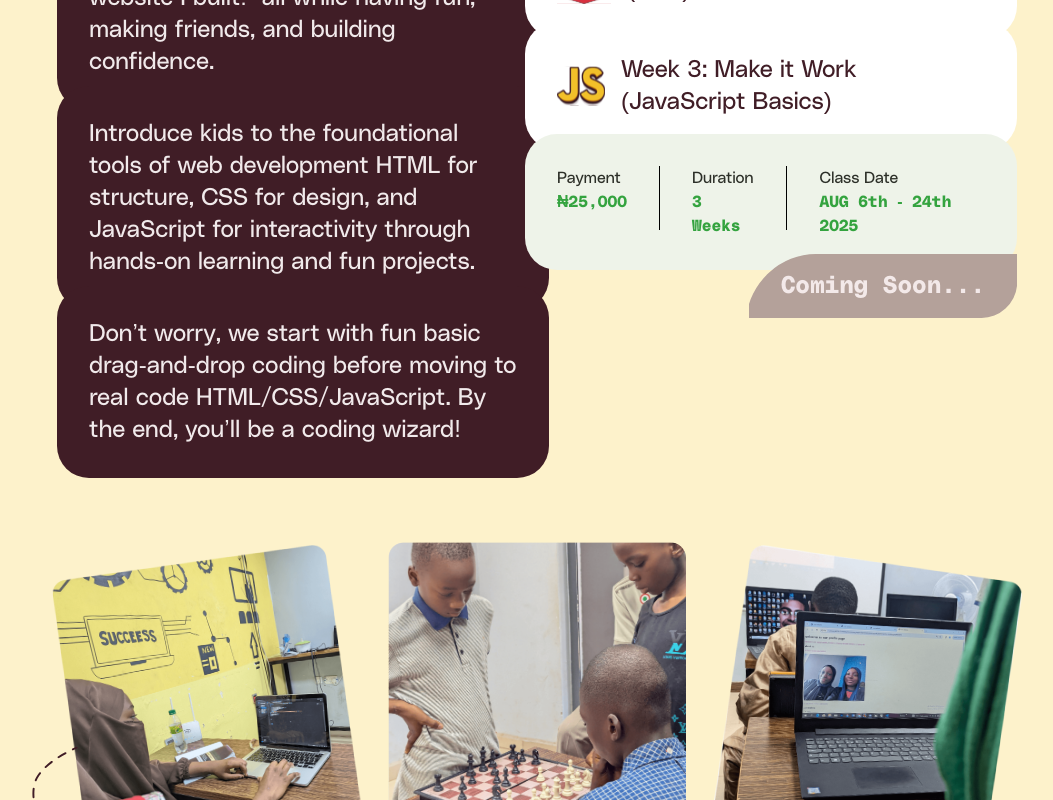
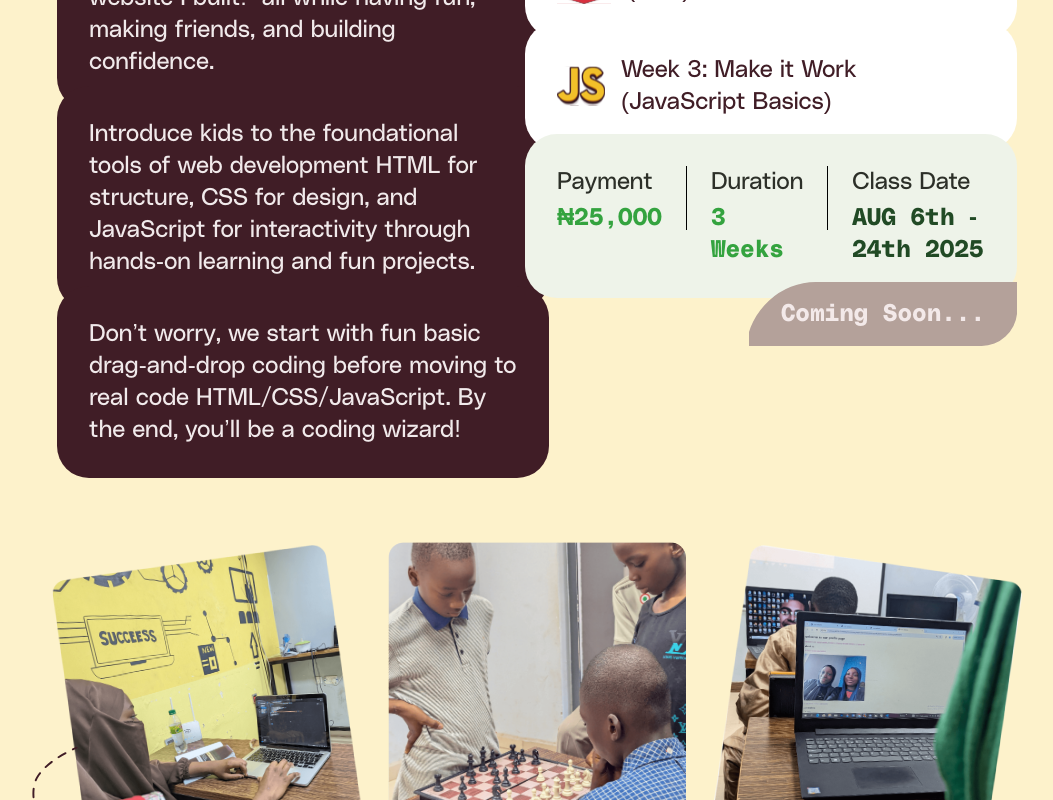
Before and after one commit to MubarakAliyu/kidsintech-web, a Next.js app: page / in a window 1280 px wide. Shown: the part 2520-3320 px from the top of the page, without its empty margins (103-1156 px from the left). Built offline with nearby package versions, Linux system fonts and the light colour scheme.

Commit message:
fixing the correction..

```diff
--- a/src/components/Footer.jsx
+++ b/src/components/Footer.jsx
@@ -56,7 +56,7 @@ const Footer = () => {
           <div className=" hidden md:block border-l border-white h-[120px]"></div>
 
           {/* Navigation Links */}
-          <div className="flex flex-col gap-2 self-start">
+          <div className="flex flex-col gap-2 self-start items-start">
             <Link href="/" className="text-white hover:text-yellow-400 transition-colors">
               Home
             </Link>
@@ -94,7 +94,7 @@ const Footer = () => {
         {/* Bottom Section */}
         <div className="flex flex-col md:flex-row items-start lg:items-center justify-between gap-8">
           {/* Copyright */}
-          <div className="text-sm text-gray-300">COPYRIGHT 2025 ALL RIGHTS RESERVED KIDS IN TECH</div>
+          <div className="text-2xl text-white">COPYRIGHT 2025 ALL RIGHTS RESERVED KIDS IN TECH</div>
 
           {/* Social Media Icons */}
           <div className="flex items-start justify-center gap-6">
--- a/src/components/Header.jsx
+++ b/src/components/Header.jsx
@@ -245,11 +245,11 @@ const Header = () => {
 
               {/* Mobile Nav Links */}
               <nav className="mt-2">
-                <div className="flex flex-col gap-5">
+                <div className="flex flex-col gap-8">
                   <Link
                     href="/"
                     onClick={toggleMenu}
-                    className={`flex items-center gap-2 font-semibold transition-colors ${
+                    className={`flex items-center gap-2 font-normal transition-colors ${
                       pathname === "/" ? "text-[#0F766E]" : "text-[#2D2124]"
                     }`}
                   >
@@ -262,7 +262,7 @@ const Header = () => {
                       scrollOrNavigate("coding-bootcamp");
                       toggleMenu();
                     }}
-                    className={`flex items-center gap-2 font-semibold transition-colors ${
+                    className={`flex items-center gap-2 font-normal transition-colors ${
                       isSectionActive("coding-bootcamp") ? "text-[#0F766E]" : "text-[#2D2124]"
                     }`}
                   >
@@ -275,7 +275,7 @@ const Header = () => {
                       scrollOrNavigate("design-stem");
                       toggleMenu();
                     }}
-                    className={`flex items-center gap-2 font-semibold transition-colors ${
+                    className={`flex items-center gap-2 font-normal transition-colors ${
                       isSectionActive("design-stem") ? "text-[#0F766E]" : "text-[#2D2124]"
                     }`}
                   >
@@ -285,7 +285,7 @@ const Header = () => {
                   <Link
                     href="/gallery"
                     onClick={toggleMenu}
-                    className={`flex items-center gap-2 font-semibold transition-colors ${
+                    className={`flex items-center gap-2 font-normal transition-colors ${
                       pathname === "/gallery" ? "text-[#0F766E]" : "text-[#2D2124]"
                     }`}
                   >
@@ -295,7 +295,7 @@ const Header = () => {
                   <Link
                     href="/about-us"
                     onClick={toggleMenu}
-                    className={`flex items-center gap-2 font-semibold transition-colors ${
+                    className={`flex items-center gap-2 font-normal transition-colors ${
                       pathname === "/about-us" ? "text-[#0F766E]" : "text-[#2D2124]"
                     }`}
                   >
--- a/src/components/views/CodingClassSection.jsx
+++ b/src/components/views/CodingClassSection.jsx
@@ -150,22 +150,22 @@ const CodingClassSection = () => {
               initial="hidden"
               whileInView="visible"
               viewport={{ once: true }}
-              className="flex flex-col md:flex-row p-6 sm:p-8 justify-start items-start gap-6 sm:gap-8 rounded-4xl bg-[#EEF3E9]"
+              className="flex flex-col md:flex-row p-6 sm:p-8 justify-start items-start gap-6 sm:gap-6 rounded-4xl bg-[#EEF3E9]"
             >
               {/* payment, duration, class date */}
               <div>
-                <p className="text-[#2C2F28] font-light">Payment</p>
-                <p className="text-[#34A33F] font-bold">₦25,000</p>
+                <p className="text-[#2C2F28] font-light text-2xl mb-1">Payment</p>
+                <p className="text-[#34A33F] font-bold text-xl lg:text-2xl">₦25,000</p>
               </div>
               <div className="border-t md:border-l border-black w-full md:w-px md:h-[64px]" />
               <div>
-                <p className="text-[#2C2F28] font-light">Duration</p>
-                <p className="text-[#34A33F] font-bold">3 Weeks</p>
+                <p className="text-[#2C2F28] font-light text-2xl mb-1">Duration</p>
+                <p className="text-[#34A33F] font-bold text-xl lg:text-2xl">3 Weeks</p>
               </div>
               <div className="border-t md:border-l border-black w-full md:w-px md:h-[64px]" />
               <div>
-                <p className="text-[#2C2F28] font-light">Class Date</p>
-                <p className="text-[#34A33F] font-bold">AUG 6th - 24th 2025</p>
+                <p className="text-[#2C2F28] font-light text-2xl mb-1">Class Date</p>
+                <p className="text-[#214A25] font-bold text-xl lg:text-2xl">AUG 6th - 24th 2025</p>
               </div>
             </motion.div>
 
--- a/src/components/views/FounderNoteSection.jsx
+++ b/src/components/views/FounderNoteSection.jsx
@@ -101,10 +101,10 @@ const FounderNoteSection = () => {
               </figure>
 
               {/* Founder Info */}
-              <div className="flex flex-col gap-1 items-start">
-                <p className="text-lg sm:text-xl lg:text-2xl text-[#401D26] font-normal">Aliyu</p>
-                <p className="text-lg sm:text-xl lg:text-2xl text-[#401D26] font-normal">Mubarak</p>
-                <p className="text-lg sm:text-xl lg:text-2xl text-[#401D26] font-bold">Founder @ Kids In Tech</p>
+              <div className="flex flex-col items-start">
+                <p className="text-lg sm:text-xl lg:text-2xl text-[#401D26] font-normal leading-6">Aliyu</p>
+                <p className="text-lg sm:text-xl lg:text-2xl text-[#401D26] font-normal leading-6">Mubarak</p>
+                <p className="text-lg sm:text-xl lg:text-2xl text-[#401D26] font-bold leading-6">Founder @ Kids In Tech</p>
               </div>
             </motion.div>
           </motion.div>
--- a/src/components/views/LearningOutcomeSection.jsx
+++ b/src/components/views/LearningOutcomeSection.jsx
@@ -95,7 +95,7 @@ const LearningOutcomeSection = () => {
           </motion.div>
 
           {/* 4 Grid Items */}
-          <motion.div variants={staggerContainer} className="grid grid-cols-1 sm:grid-cols-2 lg:grid-cols-4 gap-2 sm:gap-0 w-full relative">
+          <motion.div variants={staggerContainer} className="grid grid-cols-1 sm:grid-cols-2 lg:grid-cols-4 gap-0 w-full relative">
             {[
               { img: TechCreativity, text: "Tech & Creativity Skills" },
               {
```
